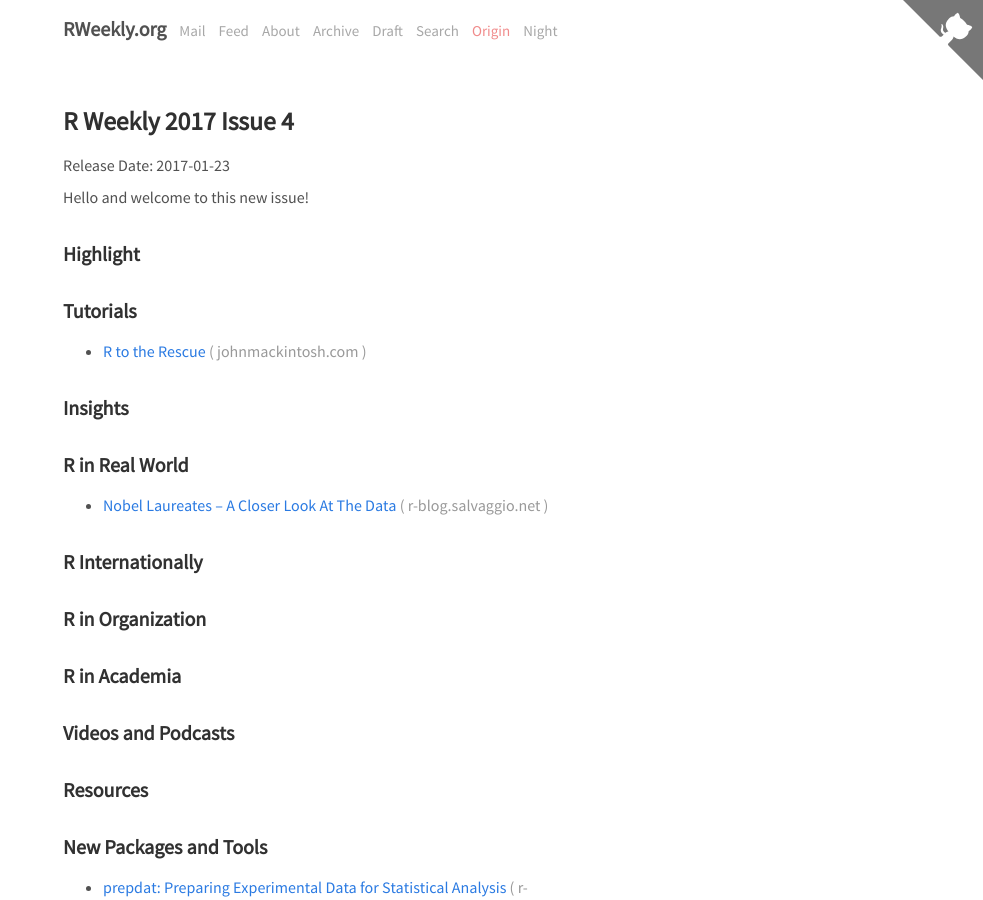
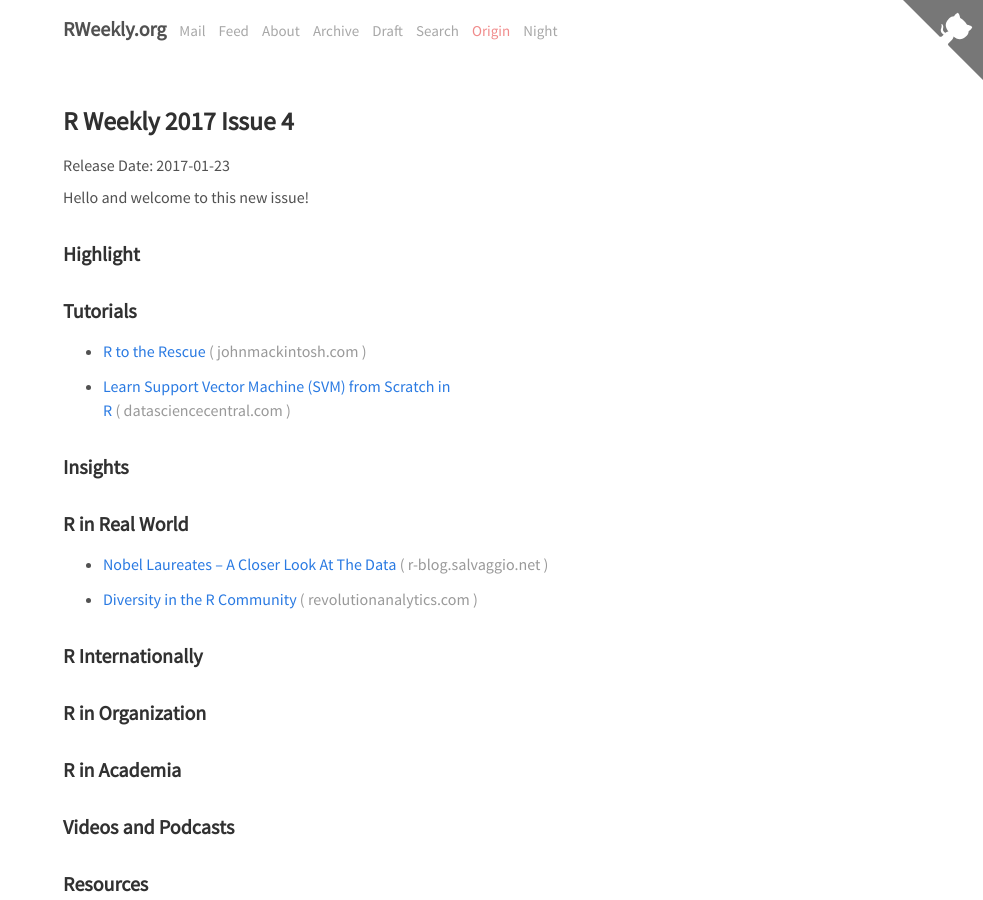
Before and after one commit to rweekly/rweekly.org, a Jekyll site: the page built from draft.md, in a window 1280 px wide and 900 px high. Shown: the whole window, without its empty margins (297-1280 px from the left). Built offline with Jekyll 4.4.1, drawn with Linux system fonts in a browser that asks for light colours; comment, search, counter and statistics services are not loaded.

Commit message:
Update draft.md

```diff
--- a/draft.md
+++ b/draft.md
@@ -16,6 +16,7 @@ Hello and welcome to this new issue!
 ### Tutorials
 
 + [R to the Rescue](http://johnmackintosh.com/2017-01-15-taming-wild-spreadsheets/)
++ [Learn Support Vector Machine (SVM) from Scratch in R](http://www.datasciencecentral.com/profiles/blogs/learn-support-vector-machine-svm-from-scratch-in-r)
 
 ### Insights
 
@@ -24,6 +25,7 @@ Hello and welcome to this new issue!
 ### R in Real World
 
 + [Nobel Laureates – A Closer Look At The Data](http://r-blog.salvaggio.net/?p=251)
++ [Diversity in the R Community](http://blog.revolutionanalytics.com/2017/01/diversity-in-the-r-community.html)
 
 
 ### R Internationally
```
